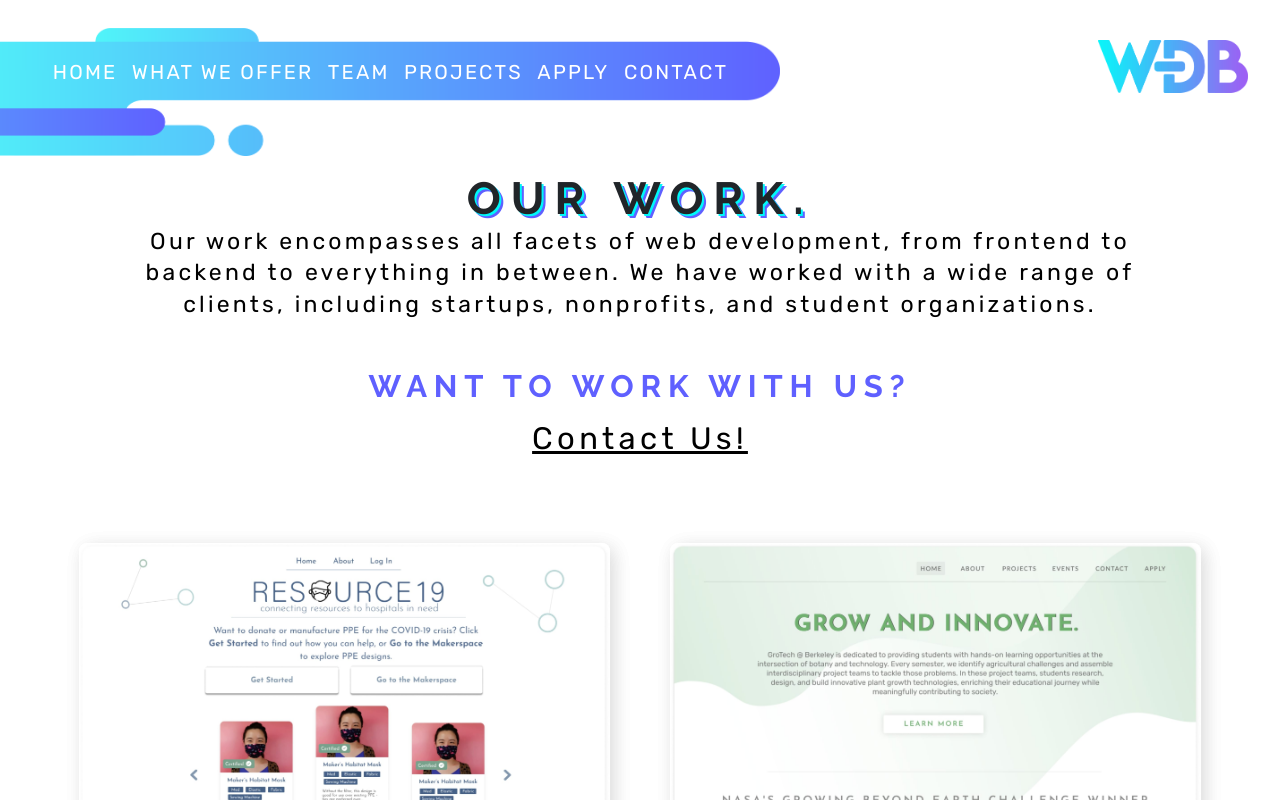
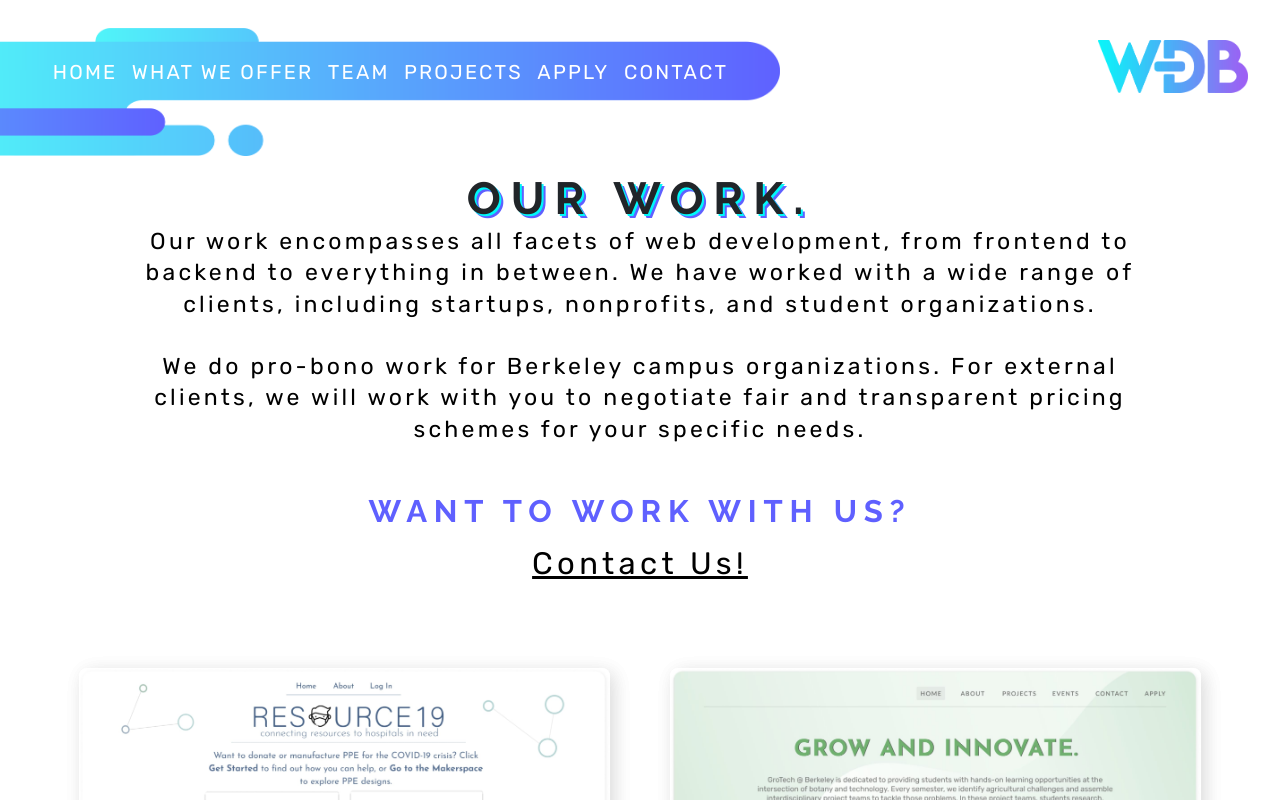
Before and after one commit to web-at-berkeley/wdb-website-archive-fa22, a React (Create React App) app: page /projects in a window 1280 px wide. Shown: the top 800 px of the page. Built offline with nearby package versions, Linux system fonts and the light colour scheme.

Commit message:
added pricing details

```diff
--- a/src/components/Projects.js
+++ b/src/components/Projects.js
@@ -29,7 +29,10 @@ const Projects = () => {
 							Our work encompasses all facets of web development, from frontend
 							to backend to everything in between. We have worked with a wide
 							range of clients, including startups, nonprofits, and student
-							organizations.
+							organizations.<br/><br/>
+							We do pro-bono work for Berkeley campus organizations.
+							For external clients, we will work with you to negotiate fair and transparent pricing schemes
+							for your specific needs.
 						</p>
 						<Contact />
 					</Col>
```
